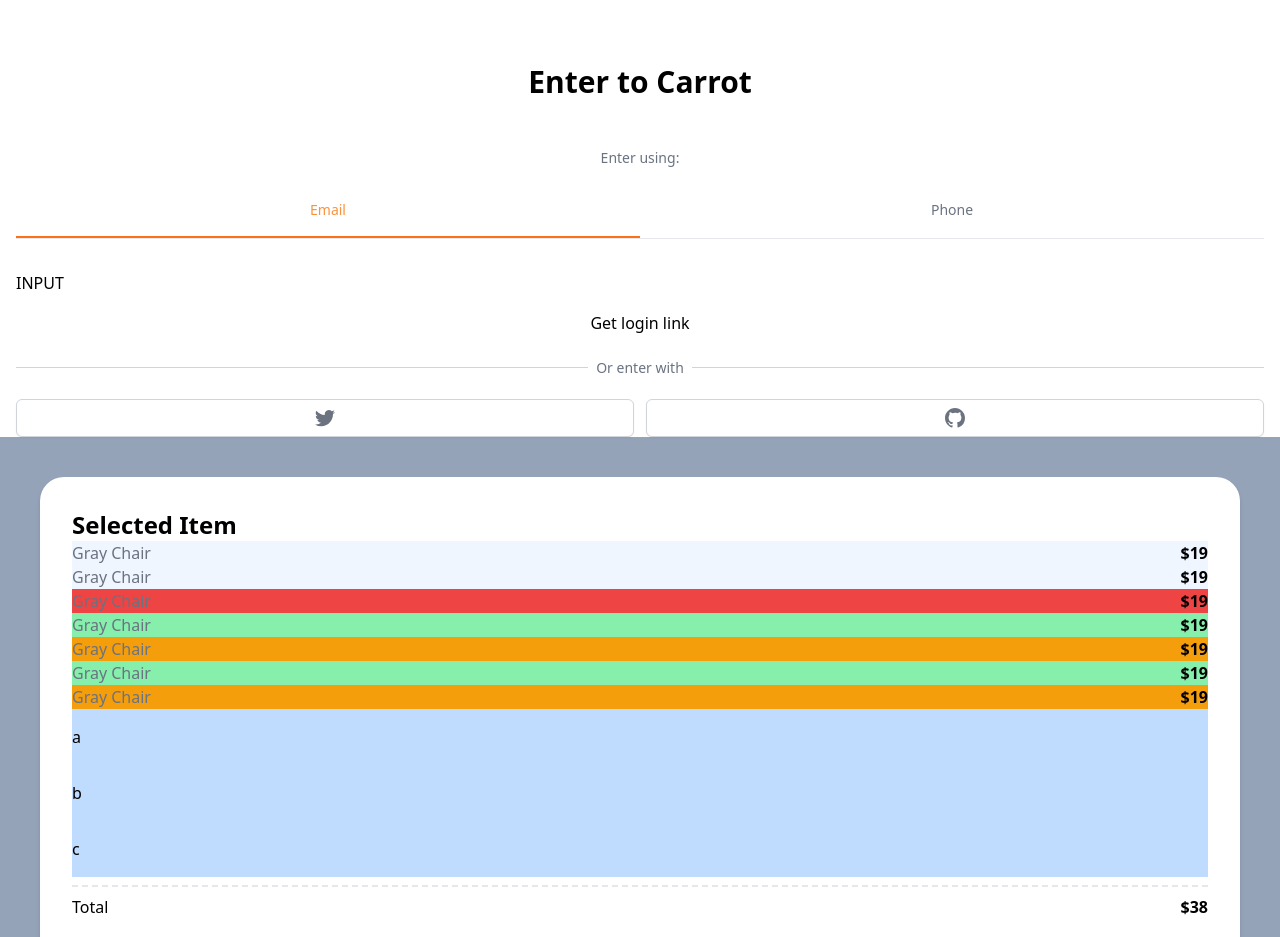
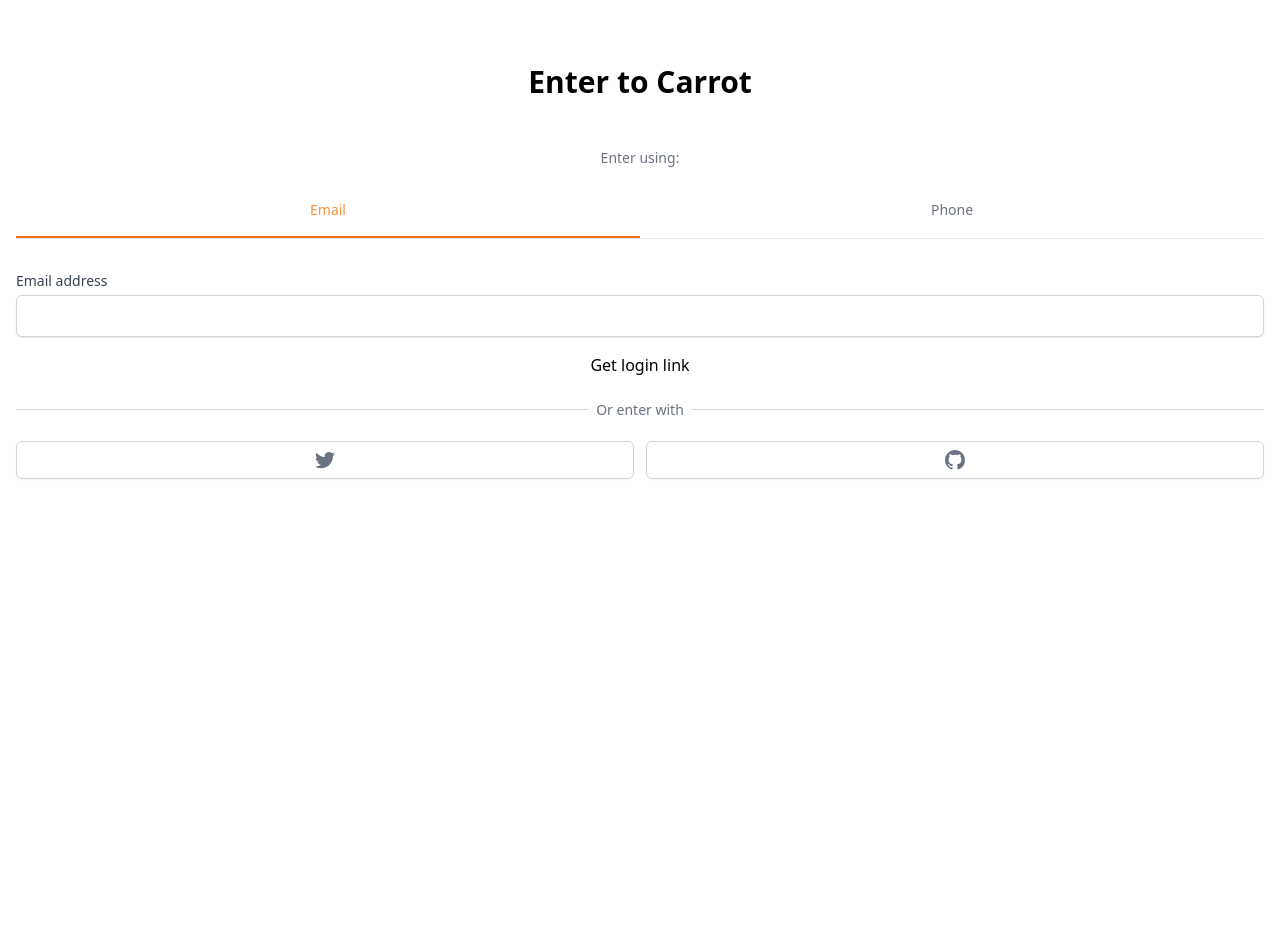
Before and after one commit to ddozza54/carrot-market, a Next.js app: page / in a window 1280 px wide. Shown: the top 937 px of the page. After the commit the page ends 800 px from the top, so only its background shows below. Built offline with nearby package versions, Linux system fonts and the light colour scheme.

Commit message:
9.1 Accounts Logic

```diff
--- a/components/input.tsx
+++ b/components/input.tsx
@@ -1,7 +1,72 @@
-export default function Input() {
+import type { UseFormRegisterReturn } from "react-hook-form";
+
+interface InputProps {
+    label: string;
+    name: string;
+    kind?: "text" | "phone" | "price";
+    type: string;
+    register: UseFormRegisterReturn;
+    required: boolean;
+}
+
+export default function Input({
+    label,
+    name,
+    kind = "text",
+    register,
+    type,
+    required,
+}: InputProps) {
     return (
         <div>
-            INPUT
+            <label
+                className="mb-1 block text-sm font-medium text-gray-700"
+                htmlFor={name}
+            >
+                {label}
+            </label>
+            {kind === "text" ? (
+                <div className="rounded-md relative flex  items-center shadow-sm">
+                    <input
+                        id={name}
+                        required={required}
+                        {...register}
+                        type={type}
+                        className="appearance-none w-full px-3 py-2 border border-gray-300 rounded-md shadow-sm placeholder-gray-400 focus:outline-none focus:ring-orange-500 focus:border-orange-500"
+                    />
+                </div>
+            ) : null}
+            {kind === "price" ? (
+                <div className="rounded-md relative flex  items-center shadow-sm">
+                    <div className="absolute left-0 pointer-events-none pl-3 flex items-center justify-center">
+                        <span className="text-gray-500 text-sm">$</span>
+                    </div>
+                    <input
+                        id={name}
+                        required={required}
+                        {...register}
+                        type={type}
+                        className="appearance-none pl-7 w-full px-3 py-2 border border-gray-300 rounded-md shadow-sm placeholder-gray-400 focus:outline-none focus:ring-orange-500 focus:border-orange-500"
+                    />
+                    <div className="absolute right-0 pointer-events-none pr-3 flex items-center">
+                        <span className="text-gray-500">KRW</span>
+                    </div>
+                </div>
+            ) : null}
+            {kind === "phone" ? (
+                <div className="flex rounded-md shadow-sm">
+                    <span className="flex items-center justify-center px-3 rounded-l-md border border-r-0 border-gray-300 bg-gray-50 text-gray-500 select-none text-sm">
+                        +82
+                    </span>
+                    <input
+                        id={name}
+                        required={required}
+                        {...register}
+                        type={type}
+                        className="appearance-none w-full px-3 py-2 border border-gray-300 rounded-md rounded-l-none shadow-sm placeholder-gray-400 focus:outline-none focus:ring-orange-500 focus:border-orange-500"
+                    />
+                </div>
+            ) : null}
         </div>
     );
 }
--- a/pages/api/users/enter.tsx
+++ b/pages/api/users/enter.tsx
@@ -1,3 +1,4 @@
+import client from '@libs/server/client';
 import withHandler from '@libs/server/withHandler';
 import { NextApiRequest, NextApiResponse } from "next";
 
@@ -5,8 +6,39 @@
     req: NextApiRequest,
     res: NextApiResponse
 ) {
-    console.log(req.body);
-    res.status(200).end();
+    const { phone, email } = req.body;
+    const playload = phone ? { phone: +phone } : { email };
+    const user = await client.user.upsert({
+        where: {
+            ...playload,
+        },
+        create: {
+            name: "Anonymous",
+            ...playload
+        },
+        update: {}
+    })
+    console.log(user)
+
+    //     let user;
+    //     if (email) {
+    //         console.log('i got' + email)
+    //         user = await client.user.findUnique({
+    //             where: {
+    //                 email
+    //             }
+    //         })
+    //         if (!user) {
+    //             console.log("NO User")
+    //             user = await client.user.create({
+    //                 data: {
+    //                     name: "Anonymous",
+    //                     email,
+    //                 }
+    //             })
+    //         }
+    //     }
+    //     res.status(200).end();
 }
 
 export default withHandler("POST", handler)
--- a/pages/index.tsx
+++ b/pages/index.tsx
@@ -1,128 +1,10 @@
 import Enter from "./enter";
-import Forms from "./Forms";
 
 export default function Home() {
   return (
     <>
       <Enter />
-      <div className="bg-slate-400 py-10 px-10 grid gap-10 min-h-screen">
-        <div className="bg-white p-8 rounded-3xl shadow-md ">
-          <span className="font-extrabold text-2xl">Selected Item</span>
-          <ul className="">
-            {[1, 2].map((v, i) => (
-              <div
-                key={i}
-                className="flex justify-between first:bg-blue-50 last:bg-blue-50"
-              >
-                <span className="text-gray-500">Gray Chair</span>
-                <span className="font-semibold"> $19</span>
-              </div>
-            ))}
-          </ul>
-          <ul className="">
-            {[1].map((v, i) => (
-              <div key={i} className="flex justify-between only:bg-red-500">
-                <span className="text-gray-500">Gray Chair</span>
-                <span className="font-semibold"> $19</span>
-              </div>
-            ))}
-          </ul>
-          <ul className="">
-            {[1, 2, 3, 4].map((v, i) => (
-              <div
-                key={i}
-                className="flex justify-between even:bg-amber-500 odd:bg-green-300"
-              >
-                <span className="text-gray-500">Gray Chair</span>
-                <span className="font-semibold"> $19</span>
-              </div>
-            ))}
-          </ul>
-          <ul>
-            {["a", "b", "c", ""].map((v, i) => (
-              <li key={i} className="bg-blue-200 py-4 empty:hidden">
-                {v}
-              </li>
-            ))}
-          </ul>
-          <div className="mt-2 pt-2 border-t-2 border-dashed flex justify-between">
-            <span>Total</span>
-            <span className="font-semibold"> $38</span>
-          </div>
-          <div className="hover:bg-teal-400 bg-blue-500 p-3 mt-5 w-1/3 rounded-2xl text-center mx-auto">
-            <span className="text-white">Checkout</span>
-          </div>
-        </div>
 
-        <div className="bg-white overflow-hidden rounded-3xl shadow-md ">
-          <div className=" bg-blue-500 flex justify-between p-6 pb-14">
-            <h4 className="font-semibold text-2xl text-white ">Profile</h4>
-            <span className="text-2xl">🛒</span>
-          </div>
-          <div className="bg-white p-6 relative -top-5 rounded-xl">
-            <div className="flex justify-between items-end relative -mt-16 ">
-              <div className="flex  flex-col  items-center justify-between ">
-                <span className="text-gray-300 text-sm">Orders</span>
-                <span className="font-semibold">$340</span>
-              </div>
-              <div className="w-24 h-24 rounded-full bg-blue-200 mb-8 " />
-              <div className="flex flex-col  items-center  justify-between">
-                <span className="text-gray-300 text-sm">Spent</span>
-                <span className="font-semibold">$2,132</span>
-              </div>
-            </div>
-            <div>
-              <div className="flex flex-col items-center">
-                <span className="font-semibold text-lg">Tony Molly</span>
-                <span className="text-gray-500 text-sm">미국</span>
-              </div>
-            </div>
-          </div>
-        </div>
-
-        <div className="bg-white p-6 rounded-3xl shadow-md ">
-          <div className="flex mb-5 justify-between items-center">
-            <span>🔙</span>
-            <div className="flex items-center space-x-3">
-              <span className="font-semibold  ">⭐ 4.9</span>
-              <span className="p-2 shadow-md ">❤️</span>
-            </div>
-          </div>
-          <div className="bg-zinc-400 h-72 mb-5"></div>
-          <div className="flex flex-col">
-            <span className="font-semibold text-lg">Swonn Lounge</span>
-            <span className="text-xs text-gray-400">Chair</span>
-
-            <div className="flex justify-between">
-              <div className="space-x-2 mt-6">
-                <button className="w-5 h-5 rounded-full bg-yellow-500 focus:ring-2 ring-amber-600 ring-offset-2 transition" />
-                <button className="w-5 h-5 rounded-full bg-indigo-500" />
-                <button className="w-5 h-5 rounded-full bg-teal-500" />
-              </div>
-              <div className="space-x-4">
-                <button className="aspect-square w-8 rounded-lg font-medium bg-blue-200">
-                  -
-                </button>
-                <span className="font-semibold">1</span>
-                <button className="aspect-square w-8 rounded-lg font-medium bg-blue-200">
-                  +
-                </button>
-              </div>
-            </div>
-          </div>
-
-          <div>
-            <div className="flex items-center justify-between">
-              <span className="text-3xl font-bold">$450</span>
-              <button className=" bg-blue-500 font-semibold  text-white rounded-xl px-10 py-4">
-                Add to Chart
-              </button>
-            </div>
-          </div>
-        </div>
-
-        <div className="bg-white p-6 rounded-3xl shadow-md "></div>
-      </div>
     </>
   );
 }
```
Also changed, not shown: notes/9. Authentication/9.1 Accounts Logic .md (added, +16 -0 lines).
